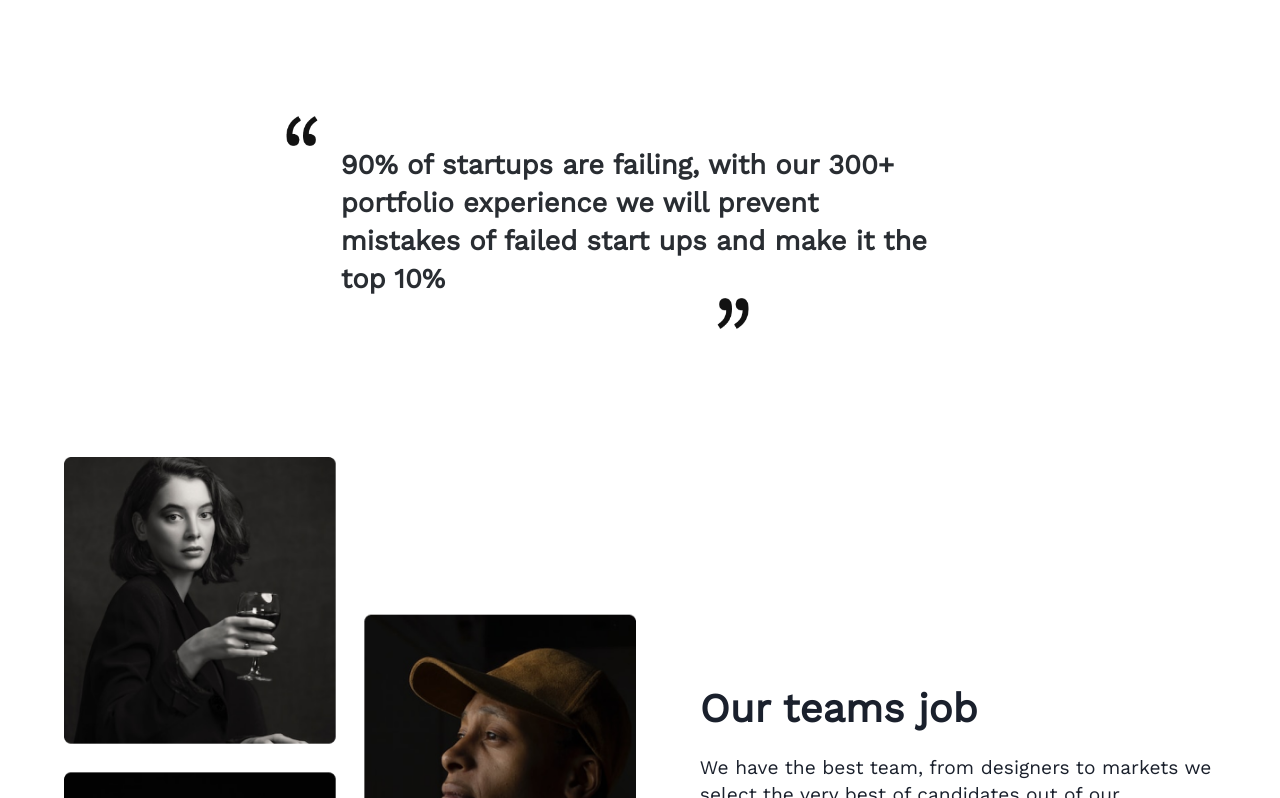
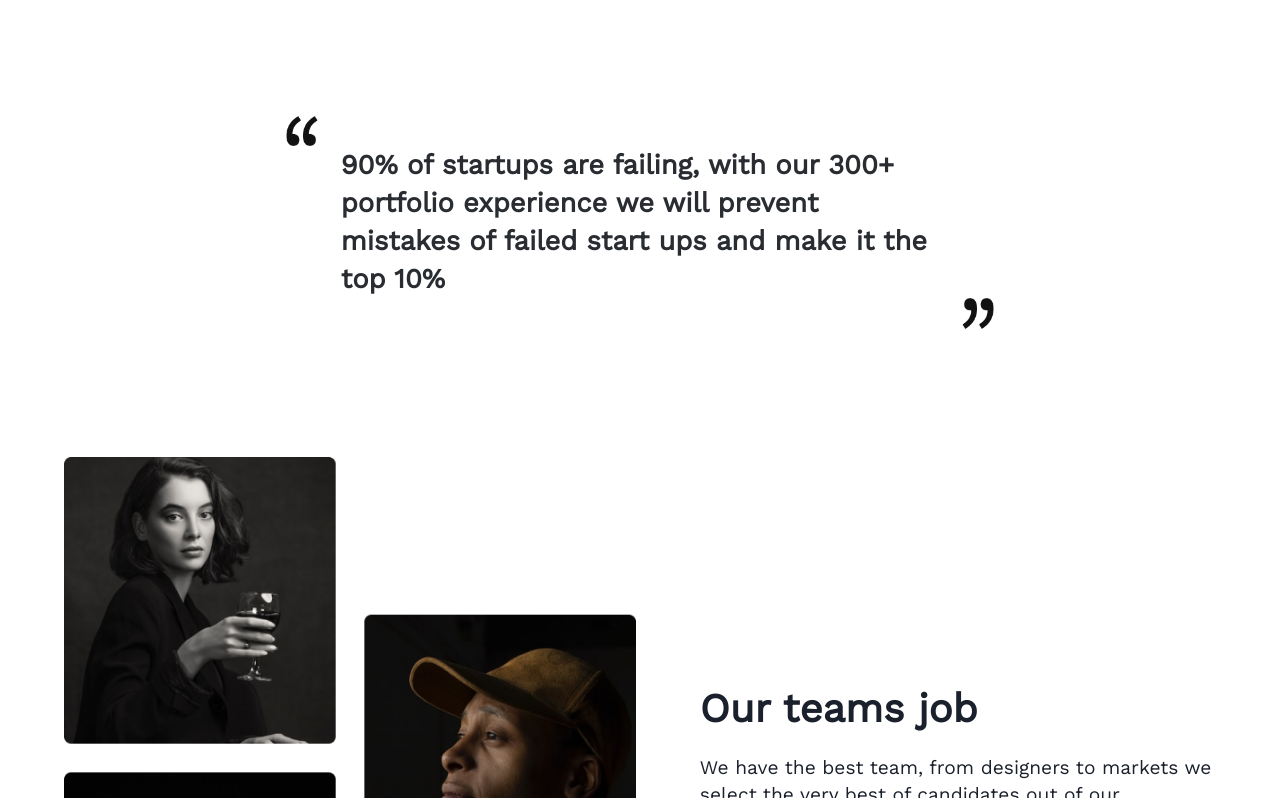
Before and after one commit to workshopapps/workshopapps-portfolio, a Next.js app in the folder frontend/: page /about in a window 1280 px wide. Shown: the part 710-1508 px from the top of the page. Built offline with nearby package versions, Linux system fonts and the light colour scheme.

Commit message:
fixed about page

```diff
--- a/frontend/styles/About.module.css
+++ b/frontend/styles/About.module.css
@@ -36,7 +36,7 @@
 }
 
 .quote__icon__container2 {
-  width: 30%;
+  width: 5%;
   display: flex;
 }
 
@@ -143,7 +143,7 @@
   }
 
   .quote__icon__container2 {
-    width: 20%;
+    width: 65%;
     display: flex;
     align-items: flex-end;
     justify-content: flex-end;
```
